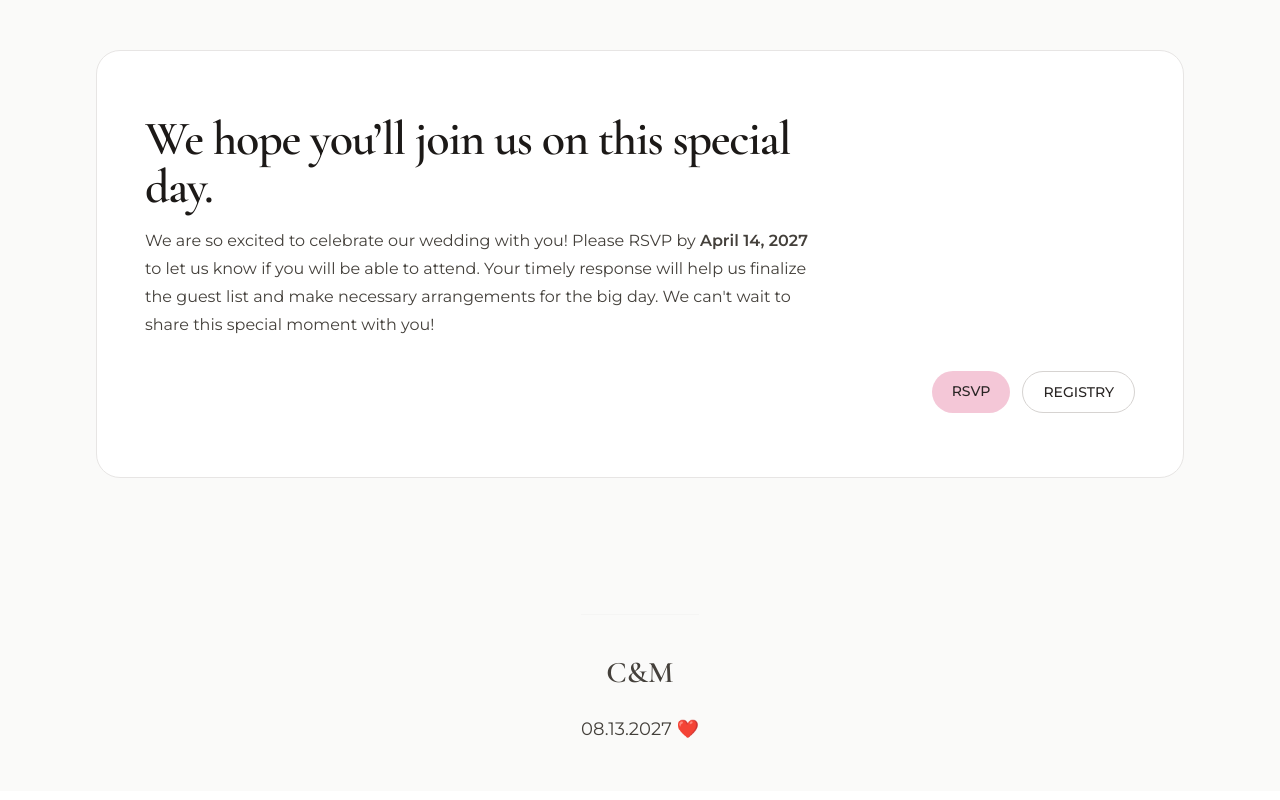
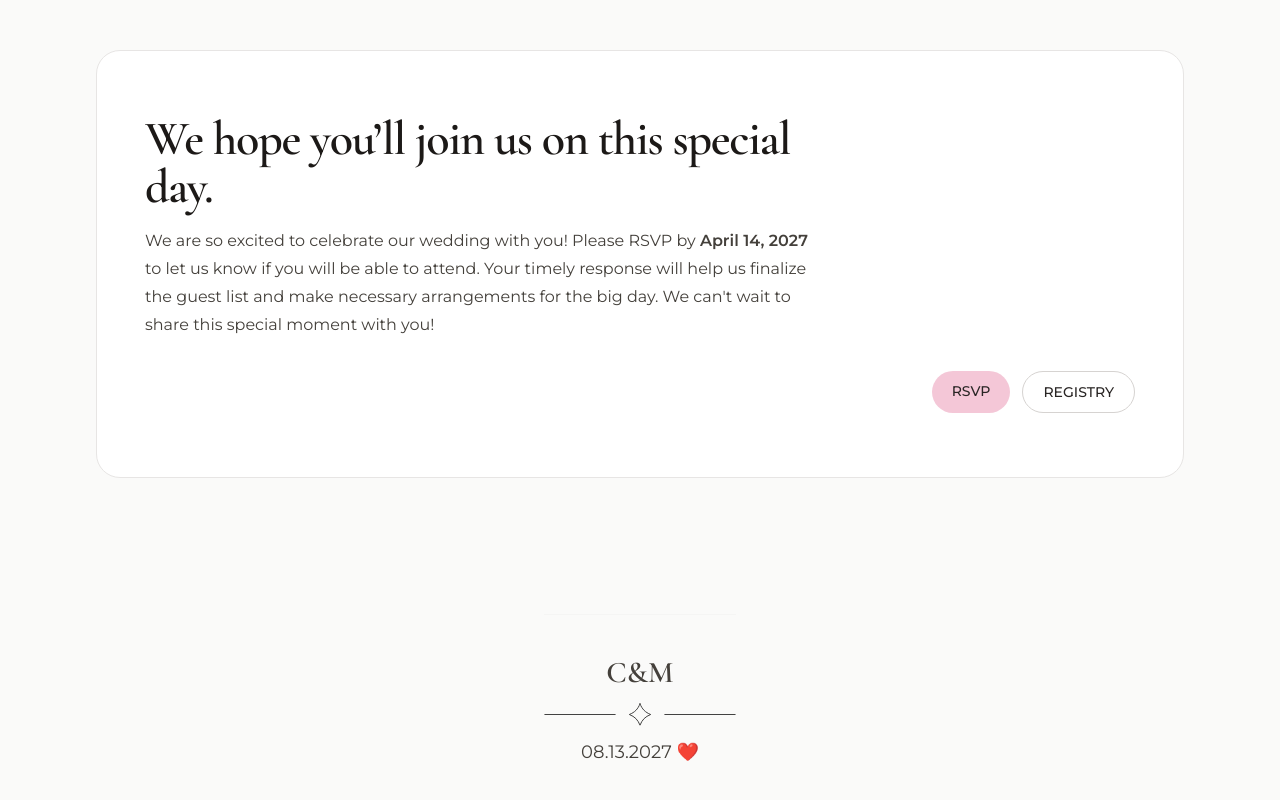
Before and after one commit to coosey/wedding, a Next.js app: page / in a window 1280 px wide. Shown: the part 2954-3754 px from the top of the page. Built offline with nearby package versions, Linux system fonts and the light colour scheme; a web font is replaced by a local one.

Commit message:
style: add divider in footer component

```diff
--- a/app/components/Footer.tsx
+++ b/app/components/Footer.tsx
@@ -1,12 +1,17 @@
+import Image from "next/image";
+
 export function Footer() {
   return (
-    <footer className="mx-auto mt-16 flex max-w-3xl flex-col items-center space-y-6 border-t border-stone-100 pt-8 pb-12 text-sm leading-7 text-stone-700 sm:mt-20 sm:pt-10">
-      <p className="font-display text-3xl font-semibold text-stone-700">
-        C&amp;M
-      </p>
-      <p className="text-base text-md text-stone-700 sm:text-lg">
-        08.13.2027 ❤️
-      </p>
+    <footer className="mx-auto mt-16 flex max-w-3xl flex-col items-center gap-3 border-t border-stone-100 pt-8 pb-12 text-sm leading-7 text-stone-700 sm:mt-20 sm:pt-10">
+      <p className="font-display text-3xl font-semibold">C&amp;M</p>
+      <Image
+        src="/svg/wedding-divider.svg"
+        alt=""
+        width={936}
+        height={112}
+        className="h-auto w-40 opacity-80 sm:w-48"
+      />
+      <p className="text-base sm:text-lg">08.13.2027 ❤️</p>
     </footer>
   );
 }
```
Also changed, not shown: public/svg/wedding-divider.svg (added).
